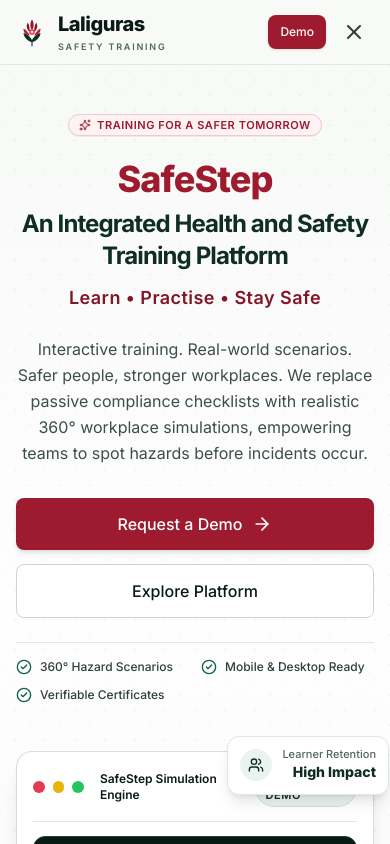
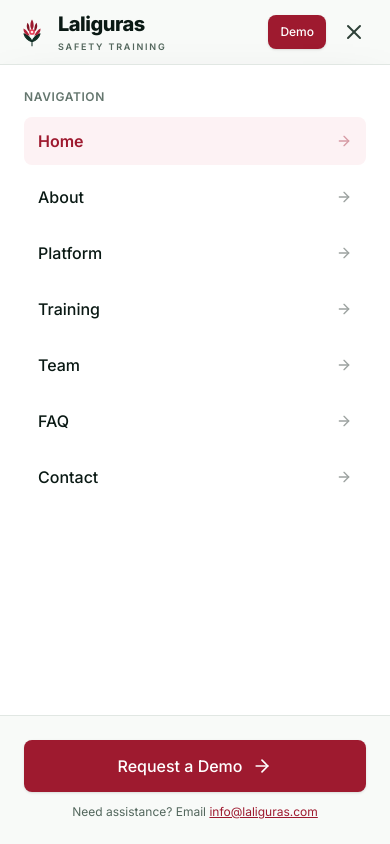
Before and after one commit to pokhrelboss/laliguras, a Next.js app: page / in a window 390 px wide. Both pictures are taken after a click on the button "Toggle navigation menu". Shown: the top 844 px of the page. Built offline with nearby package versions, Linux system fonts and the light colour scheme.

Commit message:
fix: enhance mobile drawer viewport height and finalize all roadmap milestones in TODO.md

```diff
--- a/components/layout/Navbar.tsx
+++ b/components/layout/Navbar.tsx
@@ -124,7 +124,7 @@ export const Navbar: React.FC = () => {
       {/* Mobile Menu Overlay */}
       {mobileMenuOpen && (
         <div
-          className="fixed inset-x-0 top-[64px] sm:top-[80px] bottom-0 z-40 bg-white/98 backdrop-blur-xl lg:hidden flex flex-col justify-between border-t border-[#E1E7E3] animate-in fade-in slide-in-from-top-4 duration-200 overflow-y-auto"
+          className="fixed left-0 right-0 top-16 sm:top-20 h-[calc(100dvh-64px)] sm:h-[calc(100dvh-80px)] z-50 bg-white lg:hidden flex flex-col justify-between border-t border-[#E1E7E3] shadow-2xl overflow-y-auto"
           role="dialog"
           aria-modal="true"
         >
```
Also changed, not shown: 1 other file (tests, documents, lock files or other folders).
